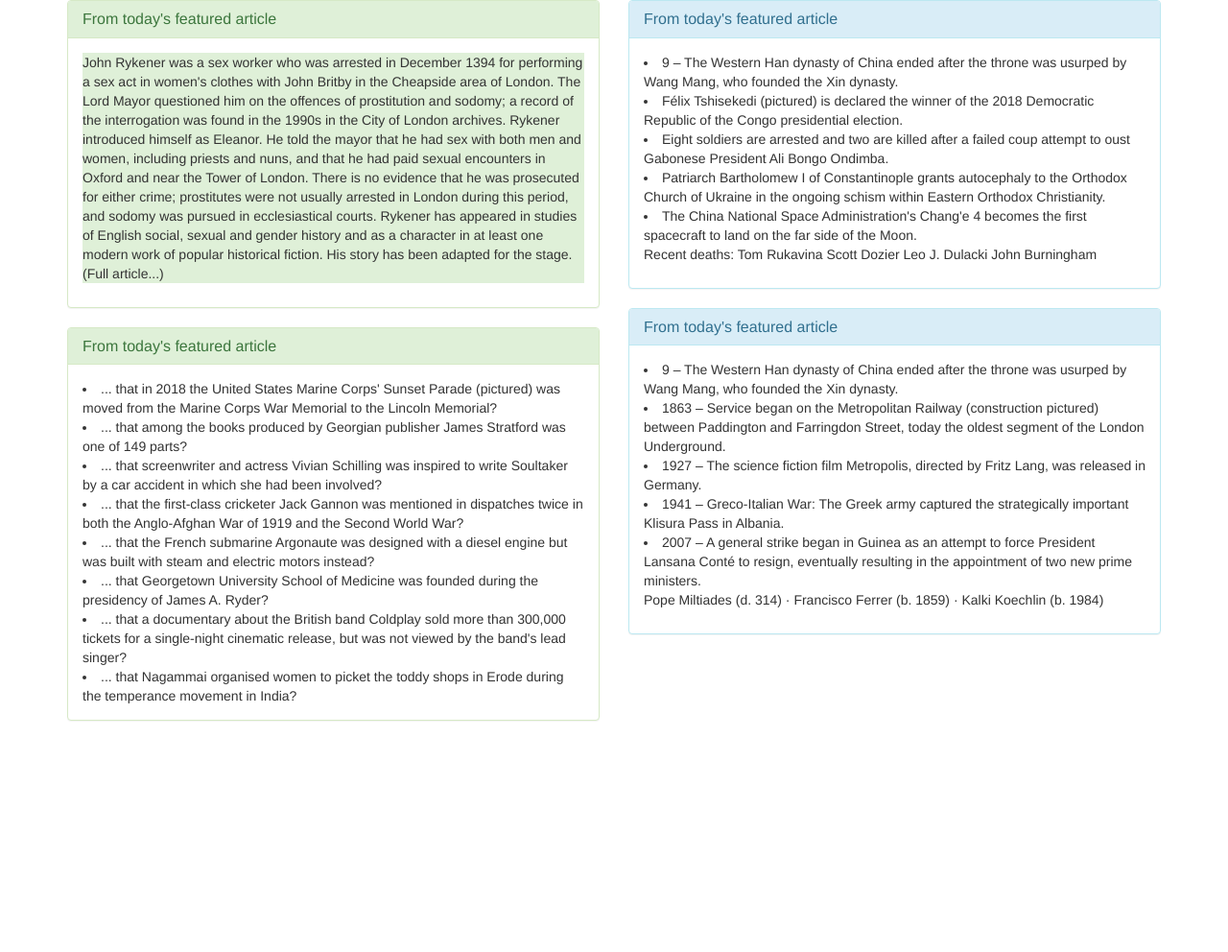
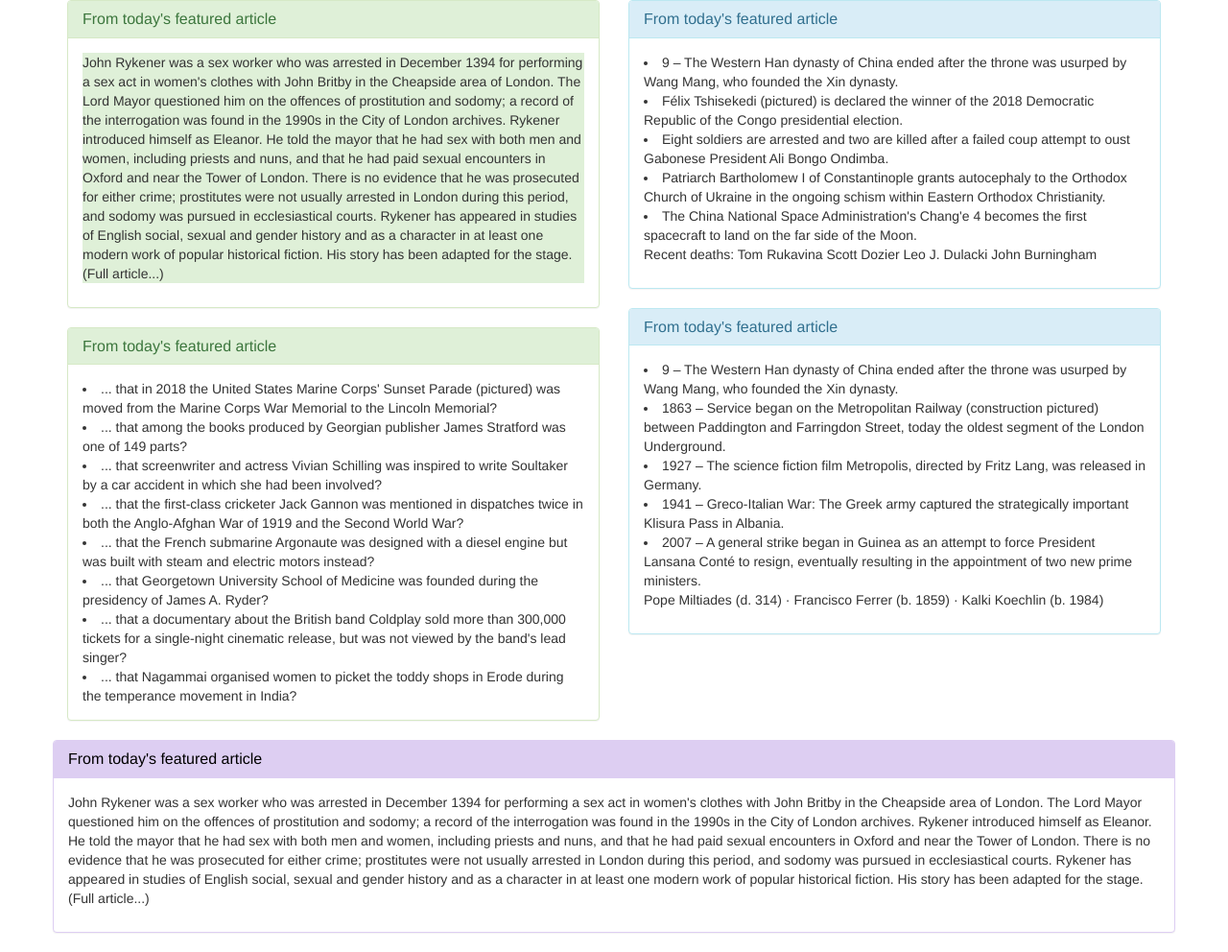
Before and after one commit to DorisWarren/wiki-copy, a plain HTML site: page index.html in a window 1280 px wide. Shown: the whole page at 96% size. Before the commit the page ends 800 px from the top, so only its background shows below. Drawn offline with Linux system fonts and the light colour scheme.

Commit message:
add css bootstrap override from yellow to purple

```diff
--- a/css/style.css
+++ b/css/style.css
@@ -1,3 +1,18 @@
-h2 {
-  font-display: black;
+.panel-warning {
+  border-color: #ddcef2;
 }
+.panel-warning > .panel-heading {
+  color: #000000;
+  background-color: #ddcef2;
+  border-color: #ddcef2;
+}
+.panel-warning > .panel-heading + .panel-collapse > .panel-body {
+  border-top-color: #ddcef2;
+}
+.panel-warning > .panel-heading .badge {
+  color: #000000;
+  background-color: #ddcef2;
+}
+.panel-warning > .panel-footer + .panel-collapse > .panel-body {
+  border-bottom-color: #ddcef2;
+}
--- a/index.html
+++ b/index.html
@@ -92,8 +92,15 @@
 
 
       <div class="row"></div>
-
-    </div>
+        <div class="panel panel-warning">
+          <div class="panel-heading">
+            <h2 class="panel-title">From today's featured article</h2>
+          </div>
+          <div class="panel-body">
+            <p>John Rykener was a sex worker who was arrested in December 1394 for performing a sex act in women's clothes with John Britby in the Cheapside area of London. The Lord Mayor questioned him on the offences of prostitution and sodomy; a record of the interrogation was found in the 1990s in the City of London archives. Rykener introduced himself as Eleanor. He told the mayor that he had sex with both men and women, including priests and nuns, and that he had paid sexual encounters in Oxford and near the Tower of London. There is no evidence that he was prosecuted for either crime; prostitutes were not usually arrested in London during this period, and sodomy was pursued in ecclesiastical courts. Rykener has appeared in studies of English social, sexual and gender history and as a character in at least one modern work of popular historical fiction. His story has been adapted for the stage. (Full article...)</p>
+          </div>
+        </div>
+      </div>
 
 
 
```
